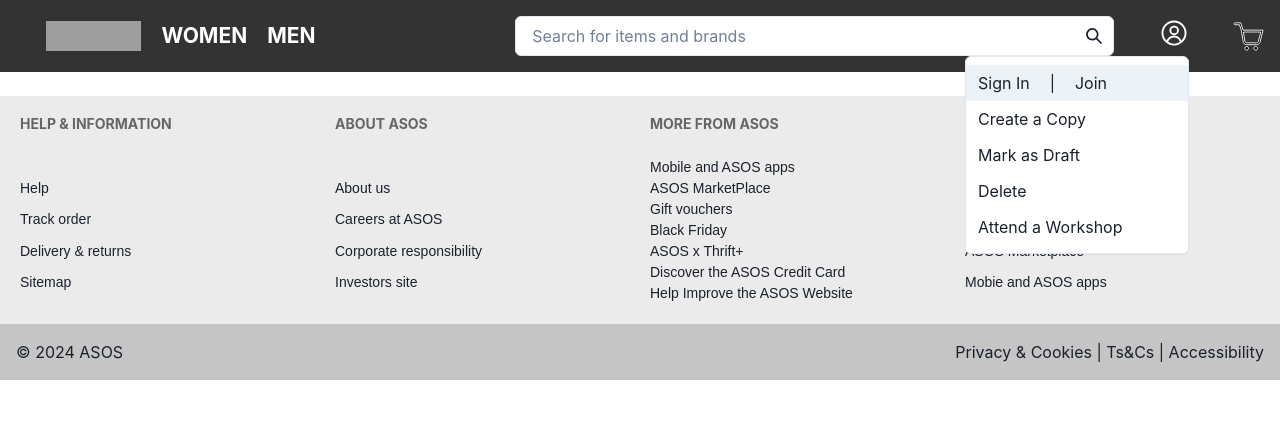
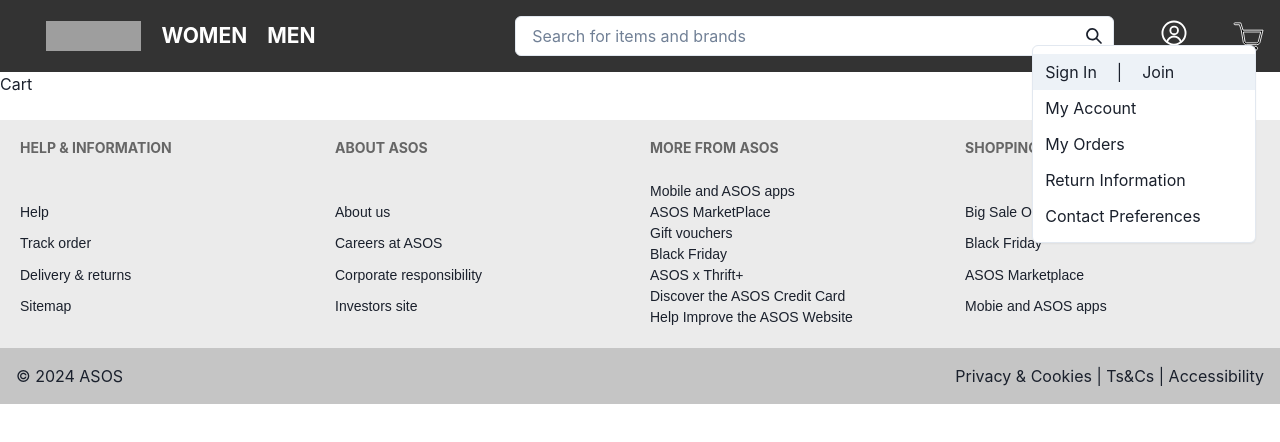
Before and after one commit to iamnaveen8851/asos_app-frontend, a React (Vite) app: page /cart in a window 1280 px wide. Both pictures are taken after a click on the button 1173 px from the left and 33 px from the top of the page. Shown: the top 442 px of the page. Built offline with nearby package versions, Linux system fonts and the light colour scheme; grey boxes are pictures that could not be loaded.

Commit message:
ui is ready

```diff
--- /dev/null
+++ b/src/Pages/Cart.jsx
@@ -0,0 +1,11 @@
+import React from 'react'
+
+const Cart = () => {
+  return (
+    <div>
+      Cart
+    </div>
+  )
+}
+
+export default Cart
--- a/src/Pages/Login.jsx
+++ b/src/Pages/Login.jsx
@@ -19,7 +19,7 @@
       console.log(data);
 
       setIsLoggedIn(true);
-    //   navigate("/products");
+      navigate("/products");
     } catch (error) {
       console.log(error);
     }
--- a/src/Pages/Products.jsx
+++ b/src/Pages/Products.jsx
@@ -11,7 +11,7 @@
   Button,
   Select,
 } from "@chakra-ui/react";
-import { useSearchParams } from "react-router-dom";
+import { Link, useSearchParams } from "react-router-dom";
 const Products = () => {
   const [loading, setLoading] = useState(false);
   const [data, setData] = useState([]);
@@ -65,16 +65,19 @@
   return (
     <>
       <br />
-      <Box  border={"1px solid black"}  w={{
-          base : "50%",
-          sm :"50%",
-          md : "45%",
-          lg : "20%",
-          xl  : "20%",
-          "2xl": "15%"
-         }} m="auto">
+      <Box
+        border={"1px solid black"}
+        w={{
+          base: "50%",
+          sm: "50%",
+          md: "45%",
+          lg: "20%",
+          xl: "20%",
+          "2xl": "15%",
+        }}
+        m="auto"
+      >
         <Select
-
           value={sortByPrice}
           onChange={(e) => setSortByPrice(e.target.value)}
         >
@@ -103,11 +106,11 @@
           spacing={10}
         >
           {data.map((data) => (
+            <Link to={`/${data._id}`} key={data._id}>
               <Box
                 // border={"1px solid grey"}
                 p={5}
-              key={data._id}
-              boxShadow='lg'
+                boxShadow="lg"
                 rounded="md"
               >
                 <Image w={"100%"} src={data.img} />
@@ -118,6 +121,7 @@
                   Price : {data.price}
                 </Text>
               </Box>
+            </Link>
           ))}
         </SimpleGrid>
       </Box>
--- /dev/null
+++ b/src/Pages/SingleProduct.jsx
@@ -0,0 +1,52 @@
+import { Box, Button, Flex, Heading, Image, Text } from "@chakra-ui/react";
+import axios from "axios";
+import React, { useEffect, useState } from "react";
+import { useParams } from "react-router-dom";
+
+const SingleProduct = () => {
+  const { _id } = useParams();
+  const [data, setData] = useState({});
+
+  useEffect(() => {
+    getSingleProduct(_id);
+  }, [_id]);
+
+  const getSingleProduct = async (_id) => {
+    try {
+      const { data } = await axios.get(
+        `http://localhost:8080/products/singleProduct/${_id}`
+      );
+      console.log(data.singleProduct[0]);
+      setData(data.singleProduct[0]);
+    } catch (error) {
+      console.log(error);
+    }
+  };
+  return (
+    <Flex
+    //   border="1px solid black"
+      justifyContent={"space-between"}
+      alignItems={"center"}
+      m="auto"
+      p={10}
+    >
+      <Box
+    //   p={5}
+    //    border="1px solid black"
+    boxShadow='xl'
+       ml="5%" >
+        <Image src={data.img} />
+      </Box>
+      <Box
+      p={10}
+    //   border="1px solid black"
+       >
+        <Heading>{data.title}</Heading>
+        <Text>Price : {data.price}</Text>
+        <Button>Add To Cart</Button>
+      </Box>
+    </Flex>
+  );
+};
+
+export default SingleProduct;
--- a/src/components/AllRoutes.jsx
+++ b/src/components/AllRoutes.jsx
@@ -6,6 +6,8 @@
 import Men from "../Pages/Men";
 import SignUp from "../Pages/SignUp";
 import Login from "../Pages/Login";
+import Cart from "../Pages/Cart";
+import SingleProduct from "../Pages/SingleProduct";
 
 const AllRoutes = () => {
   return (
@@ -16,6 +18,8 @@
       <Route path="/men" element={<Men />} />
       <Route path="/signup" element={<SignUp />} />
       <Route path="/login" element={<Login />} />
+      <Route path="/cart" element={<Cart />} />
+      <Route path={`/:_id`} element={<SingleProduct/>} />
     </Routes>
   );
 };
--- a/src/components/Navbar.jsx
+++ b/src/components/Navbar.jsx
@@ -19,6 +19,7 @@
 import { Link } from "react-router-dom";
 import { useContext, useState } from "react";
 import { myContext } from "../AuthContext/AuthContext";
+import Login from "../Pages/Login";
 
 // login icon
 // login icon
@@ -210,16 +211,19 @@
           </InputGroup>
         </Box>
         {/* login */}
-        <Box>
-          <Menu isOpen={isLogin}>
+        <Box >
+          <Menu
+          // isOpen={isLogin}
+           as={Button}>
             <MenuButton
-              onMouseEnter={() => setIsLogin(true)}
+
+              // onMouseEnter={() => setIsLogin(true)}
               // onMouseLeave={() => setIsLogin(false)}
               // onMouseLeave={() => setIsLogin(false)}
             >
               <LoginIcon />
             </MenuButton>
-            <MenuList>
+            <MenuList ml="30%" mt="-5%">
               <MenuItem>
                 <Box
                   display={"flex"}
@@ -238,10 +242,10 @@
                   </Link>
                 </Box>
               </MenuItem>
-              <MenuItem>Create a Copy</MenuItem>
-              <MenuItem>Mark as Draft</MenuItem>
-              <MenuItem>Delete</MenuItem>
-              <MenuItem>Attend a Workshop</MenuItem>
+              <MenuItem>My Account</MenuItem>
+              <MenuItem>My Orders</MenuItem>
+              <MenuItem>Return Information</MenuItem>
+              <MenuItem>Contact Preferences </MenuItem>
             </MenuList>
           </Menu>
         </Box>
@@ -252,7 +256,9 @@
         </Button> */}
         {/* Cart */}
         <Box>
+          <Link to="/cart">
           <AddToCart />
+          </Link>
         </Box>
       </Box>
     </Flex>
```
Lines whose indentation alone changed are shown as unchanged.
